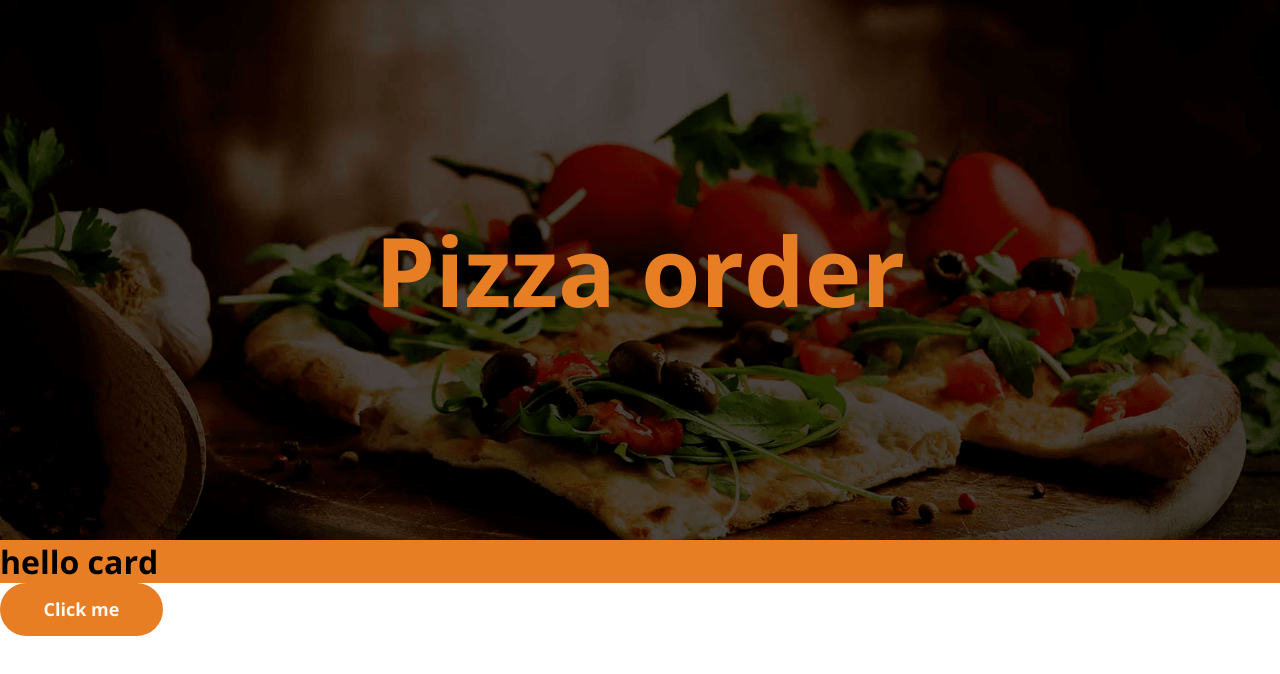
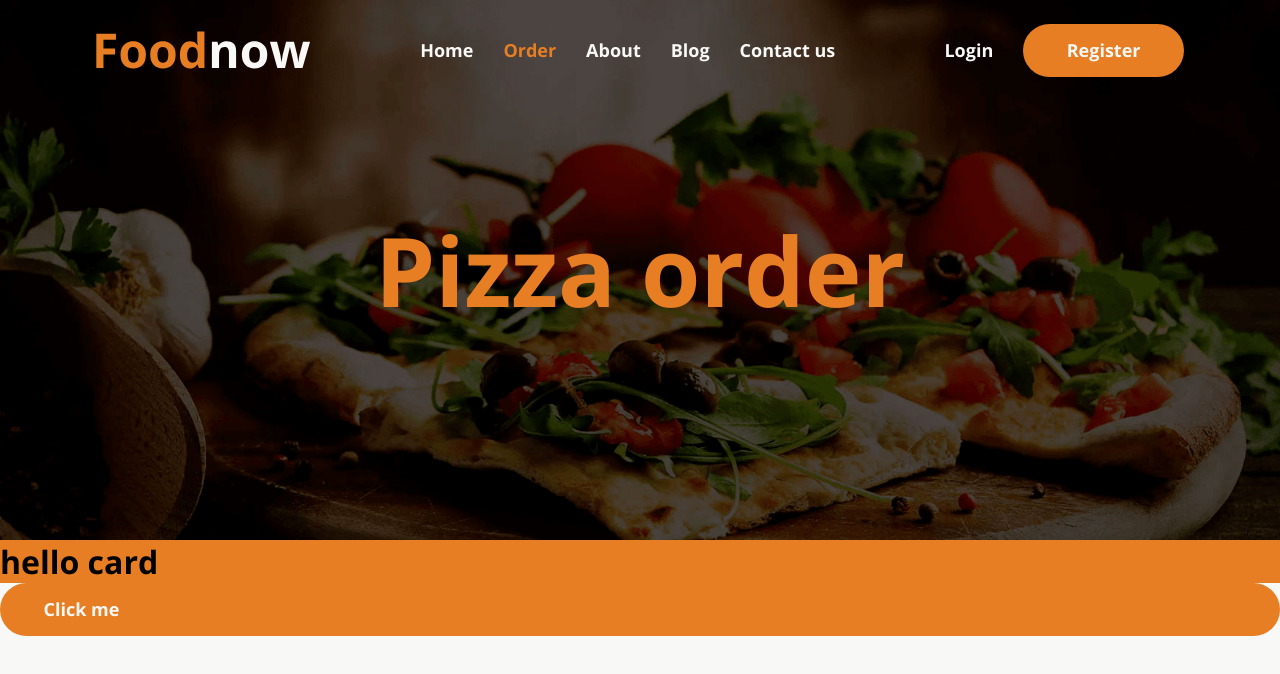
Before and after one commit to wipramgamurci/foodnow-pizza-order, a Vue app: page / in a window 1280 px wide. Shown: the top 674 px of the page. Built offline with nearby package versions, Linux system fonts and the light colour scheme.

Commit message:
Create header

```diff
--- a/src/App.vue
+++ b/src/App.vue
@@ -4,6 +4,20 @@ import Button from "./components/Button.vue";
 </script>
 
 <template>
+  <div class="header">
+    <img src="./assets/logo.svg" alt="logo" />
+    <ul class="nav-list">
+      <li class="nav-item"><a href="">Home</a></li>
+      <li class="nav-item nav-item--active"><a href="">Order</a></li>
+      <li class="nav-item"><a href="">About</a></li>
+      <li class="nav-item"><a href="">Blog</a></li>
+      <li class="nav-item"><a href="">Contact us</a></li>
+    </ul>
+    <div class="action">
+      <a href="">Login</a>
+      <Button>Register</Button>
+    </div>
+  </div>
   <div class="hero">
     <p>Pizza order</p>
   </div>
@@ -16,10 +30,15 @@ import Button from "./components/Button.vue";
   </div> -->
   <Card />
   <Button>Click me</Button>
+  <div class="filler"></div>
 </template>
 
 <style lang="scss" scoped>
 @use "./styles/_mixins.scss";
+
+.filler {
+  height: 100vh;
+}
 
 .hero {
   // background-color: var(--secondary-color);
@@ -37,4 +56,45 @@ import Button from "./components/Button.vue";
     color: var(--primary-color);
   }
 }
+
+.header {
+  width: 85vw;
+  @include mixins.x-center-absolute;
+  padding: 24px 0;
+  display: flex;
+  justify-content: space-between;
+  align-items: center;
+
+  a {
+    color: var(--text-white);
+    text-decoration: none;
+    @include mixins.text-lg;
+    font-weight: 700;
+
+    &:hover {
+      color: var(--primary-color);
+    }
+  }
+
+  .nav-list {
+    display: flex;
+    gap: 30px;
+
+    .nav-item {
+      list-style: none;
+
+      &--active {
+        a {
+          color: var(--primary-color);
+        }
+      }
+    }
+  }
+
+  .action {
+    display: flex;
+    align-items: center;
+    gap: 30px;
+  }
+}
 </style>
--- a/src/components/Button.vue
+++ b/src/components/Button.vue
@@ -14,7 +14,7 @@ const handleClick = () => {
 @use "./../styles/_mixins.scss";
 
 .button {
-  display: inline-block;
+  // display: inline-block;
   background-color: var(--primary-color);
   padding: 14px 43.5px;
   border-radius: 50px;
--- a/src/styles/_mixins.scss
+++ b/src/styles/_mixins.scss
@@ -22,3 +22,9 @@
   font-size: 96px;
   line-height: 130.73px;
 }
+
+@mixin x-center-absolute {
+  position: absolute;
+  left: 50%;
+  transform: translate(-50%);
+}
--- a/src/styles/main.scss
+++ b/src/styles/main.scss
@@ -11,6 +11,7 @@
 
 body {
   font-family: "Open Sans", sans-serif;
+  background-color: var(--text-white);
 }
 
 .hello {
```
Also changed, not shown: src/assets/logo.svg (added).
